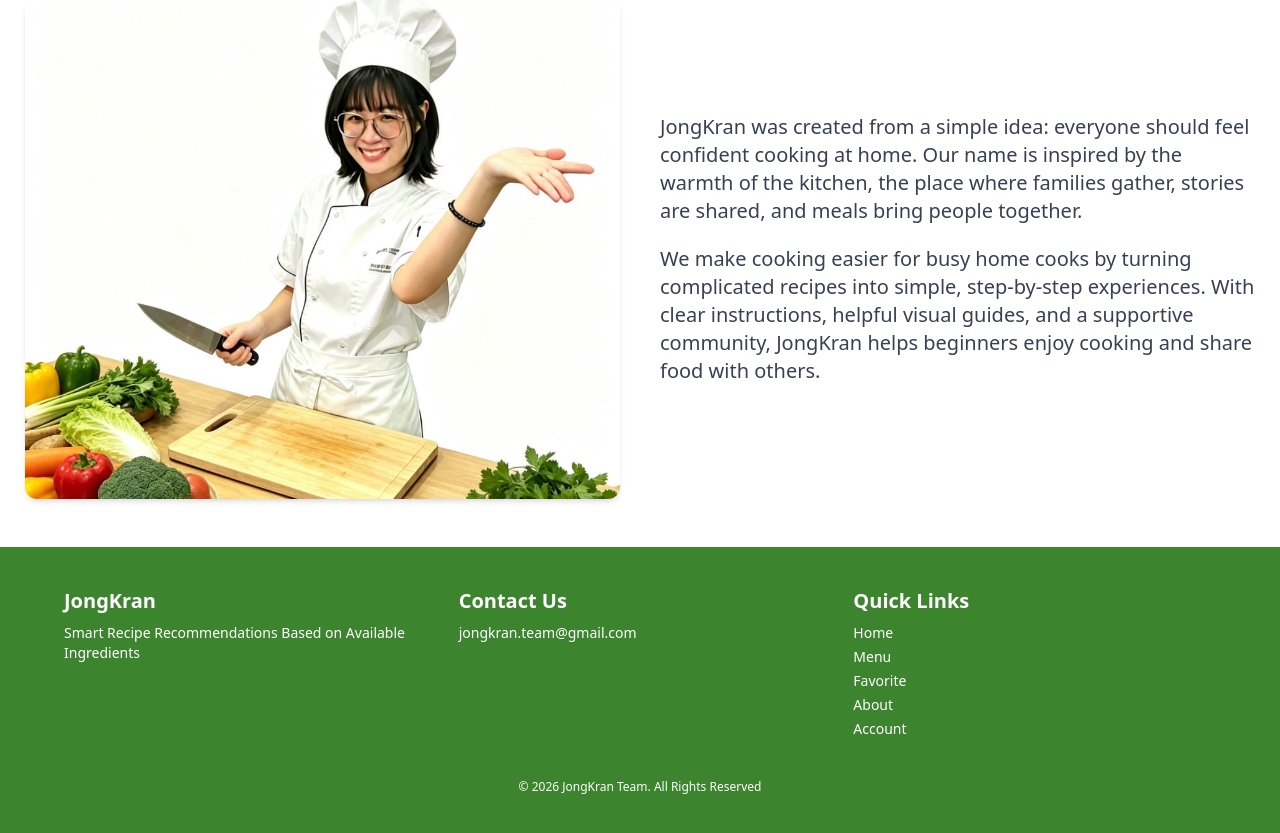
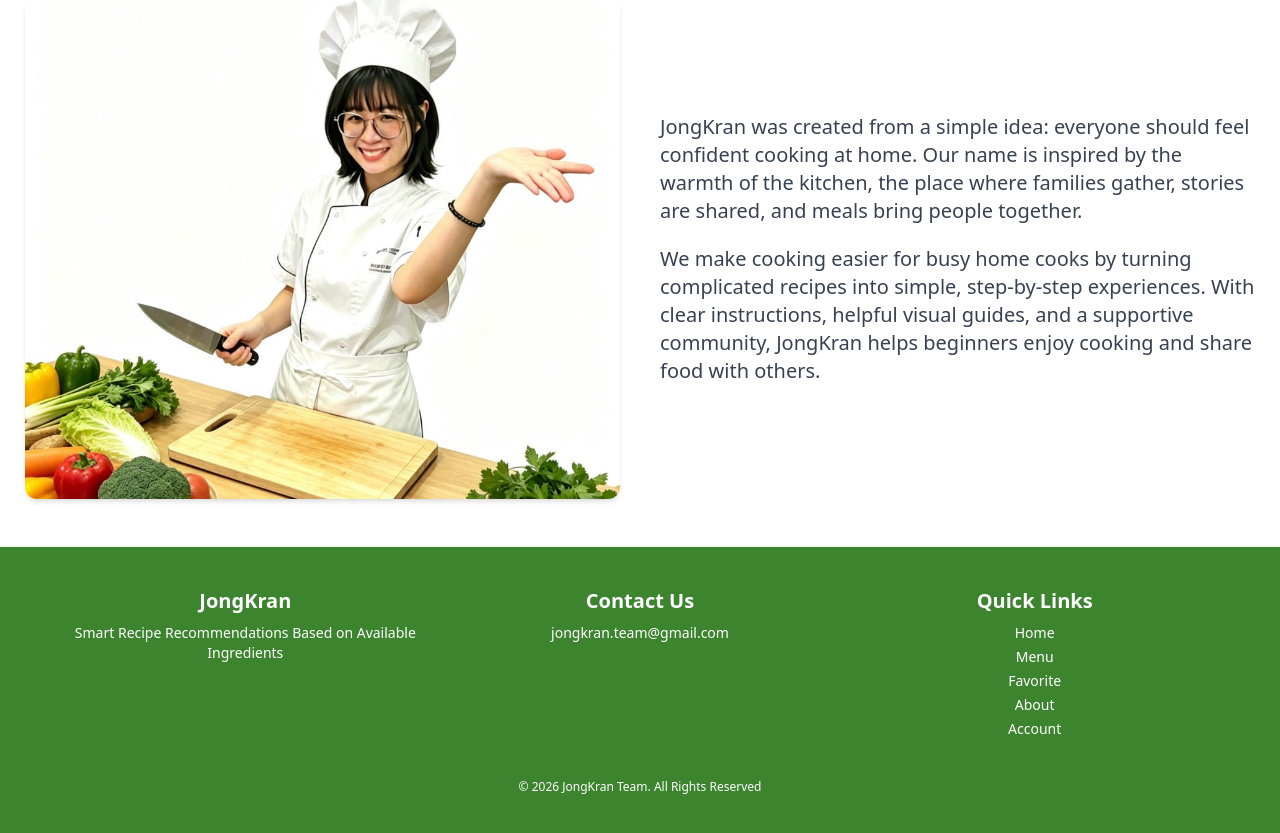
Before and after one commit to sochan707/JongKran-project, a React (Vite) app in the folder frontend/jongkran/: page / in a window 1280 px wide. Shown: the part 1560-2393 px from the top of the page. Built offline with nearby package versions, Linux system fonts and the light colour scheme.

Commit message:
style: update Footer component for better text alignment and add hover effects to links; fix ingredient name in InputIngredients

```diff
--- a/frontend/jongkran/src/components/Footer.jsx
+++ b/frontend/jongkran/src/components/Footer.jsx
@@ -3,7 +3,7 @@ import { Link } from "react-router-dom";
 export default function Footer() {
   return (
     <footer className="bg-[#3C842E] text-white px-[25px] py-10">
-      <div className="grid gap-8 md:grid-cols-3 max-w-6xl mx-auto">
+      <div className="grid gap-8 md:grid-cols-3 max-w-6xl mx-auto text-center">
         <div>
           <h3 className="title-font text-xl font-bold">JongKran</h3>
           <p className="text-sm mt-2">
@@ -18,12 +18,12 @@ export default function Footer() {
 
         <div>
           <h3 className="title-font text-xl font-bold">Quick Links</h3>
-          <div className="mt-2 flex flex-col gap-1 text-sm">
-            <Link to="/">Home</Link>
-            <Link to="/recipes">Menu</Link>
-            <Link to="/favorite">Favorite</Link>
-            <Link to="/about">About</Link>
-            <Link to="/profile">Account</Link>
+          <div className="mt-2 flex flex-col gap-1 text-sm items-center">
+            <Link to="/" className="hover:underline">Home</Link>
+            <Link to="/recipes" className="hover:underline">Menu</Link>
+            <Link to="/favorite" className="hover:underline">Favorite</Link>
+            <Link to="/about" className="hover:underline">About</Link>
+            <Link to="/profile" className="hover:underline">Account</Link>
           </div>
         </div>
       </div>
--- a/frontend/jongkran/src/pages/InputIngredients.jsx
+++ b/frontend/jongkran/src/pages/InputIngredients.jsx
@@ -5,7 +5,7 @@ import Footer from "../components/Footer";
 import { useNavigate } from "react-router-dom";
 
 const commonIngredients = [
-  { name: "Garlic", image: "https://images.unsplash.com/photo-1615485290382-441e4d049cb5" },
+  { name: "broccoli", image: "https://images.unsplash.com/photo-1615485290382-441e4d049cb5" },
   { name: "Rice", image: "https://images.unsplash.com/photo-1536304993881-ff6e9eefa2a6" },
   { name: "Salmon", image: "https://images.unsplash.com/photo-1485921325833-c519f76c4927" },
   { name: "Carrot", image: "https://images.unsplash.com/photo-1447175008436-054170c2e979" },
```
